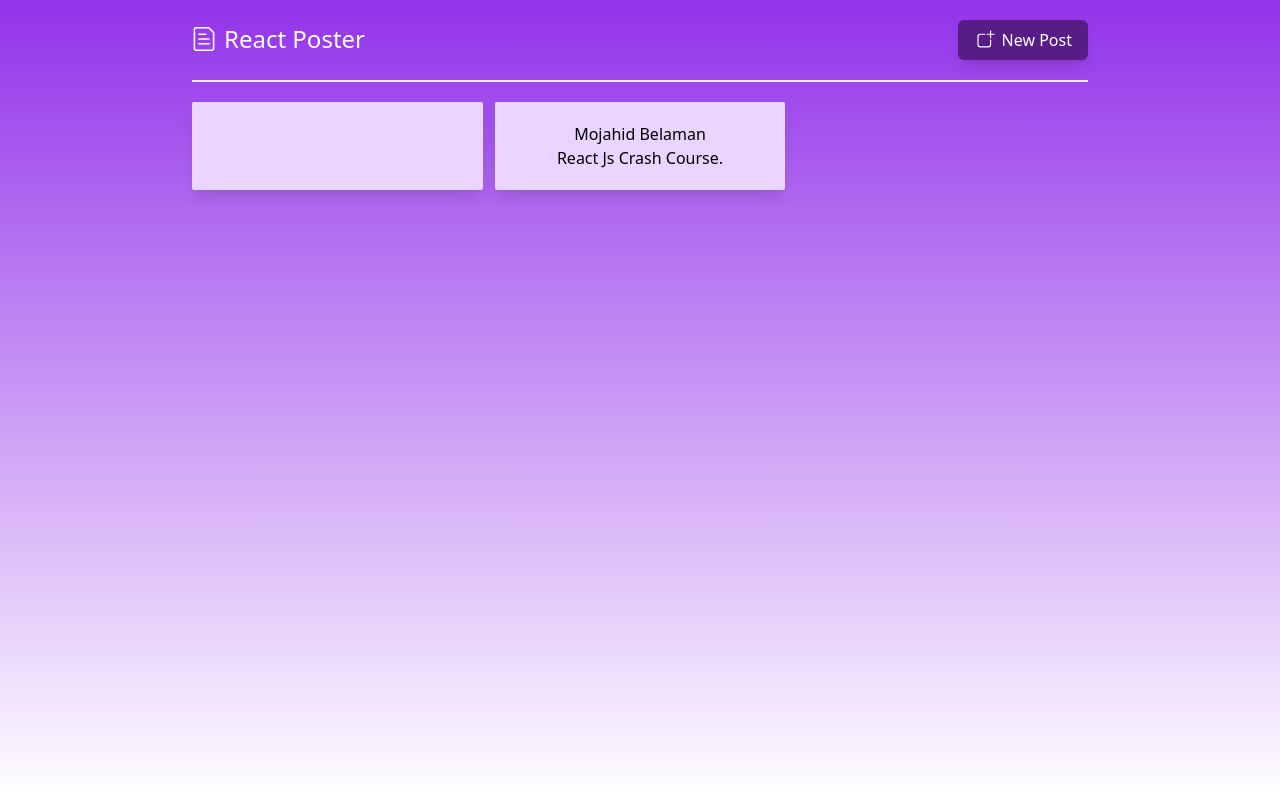
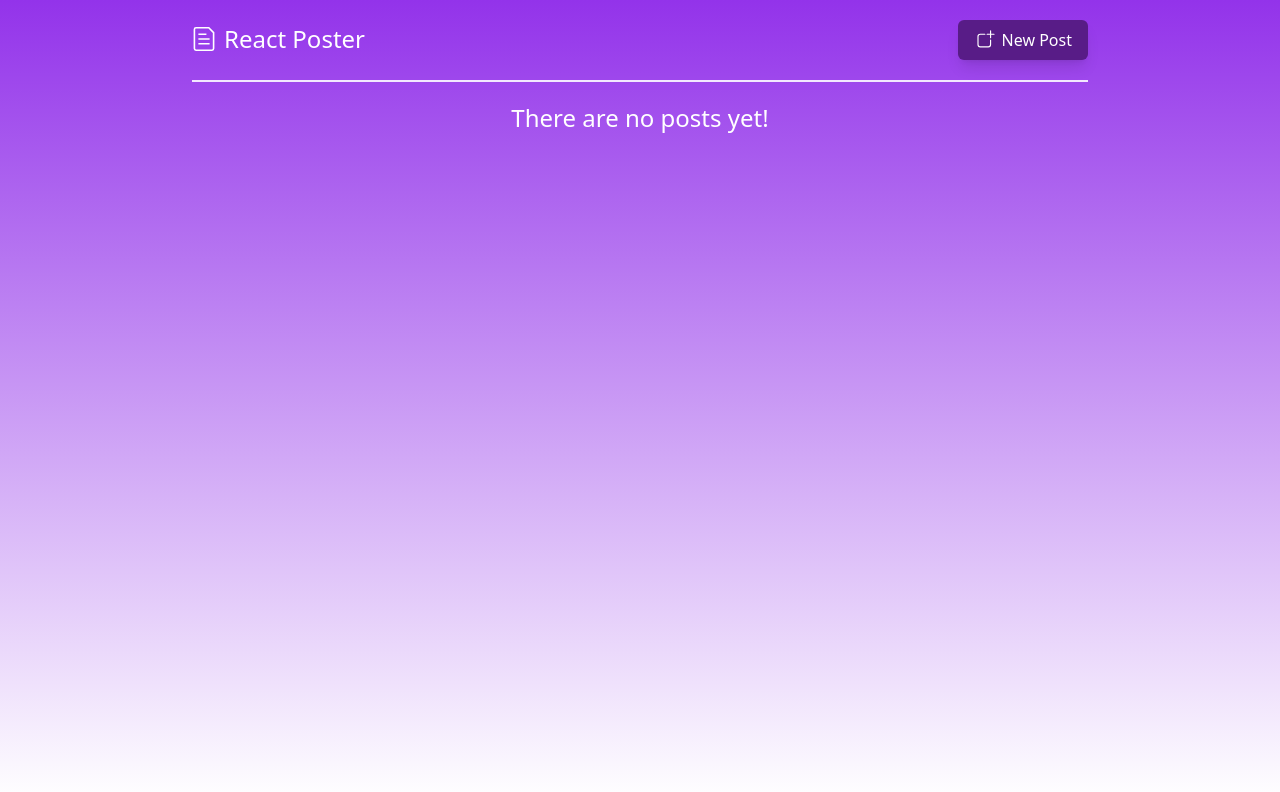
Before and after one commit to mojahid-belaman/react-Crash-Course, a React (Vite) app: page / in a window 1280 px wide. Shown: the top 792 px of the page. Built offline with nearby package versions, Linux system fonts and the light colour scheme.

Commit message:
add post in state

```diff
--- a/src/components/PostList.jsx
+++ b/src/components/PostList.jsx
@@ -1,30 +1,27 @@
-import React, { useState } from "react";
 import Post from "./Post";
 import NewPost from "./NewPost";
 import Modal from "./Modal";
+import { useState } from "react";
 
-const PostList = ({modalIsVisible, toggeleModal}) => {
-  const [enteredBody, setEnteredBody] = useState("");
-  const [enteredAuthor, setEnteredAuthor] = useState("");
-
-  let modalContent;
-  if (modalIsVisible) {
-    modalContent = (
-      <Modal onToggleModal={toggeleModal}>
-        <NewPost
-          onBodyChange={setEnteredBody}
-          onAuthorChange={setEnteredAuthor}
-        />
-      </Modal>
-    );
-  }
+const PostList = ({ modalIsVisible, toggeleModal }) => {
+  const [posts, setPosts] = useState([]);
   return (
     <>
-      {modalContent}
-      <ul className="max-w-4xl mx-auto py-5 grid gap-3 grid-cols-3 justify-center">
-        <Post author={enteredAuthor} body={enteredBody} />
-        <Post author="Mojahid Belaman" body="React Js Crash Course." />
-      </ul>
+      {modalIsVisible && (
+        <Modal onToggleModal={toggeleModal}>
+          <NewPost onCancel={toggeleModal} onAddPost={setPosts} />
+        </Modal>
+      )}
+      {/* <Post author="Mojahid Belaman" body="React Js Crash Course." /> */}
+      {posts.length > 0 ? (
+        <ul className="py-5 grid gap-3 grid-cols-3 justify-center">
+          {posts.map((elem, idx) => (
+            <Post key={idx} author={elem.author} body={elem.body} />
+          ))}
+        </ul>
+      ) : (
+        <p className="text-center text-white text-2xl mt-5">There are no posts yet!</p>
+      )}
     </>
   );
 };
```
